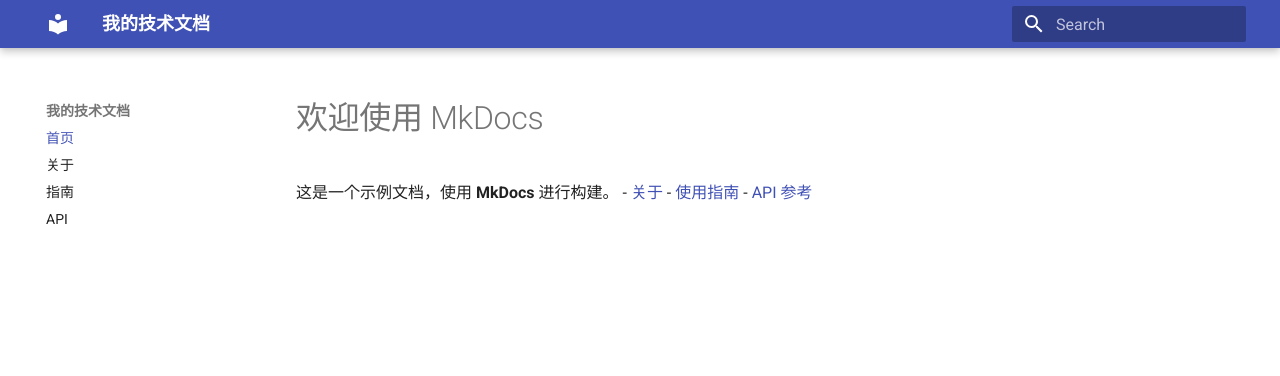
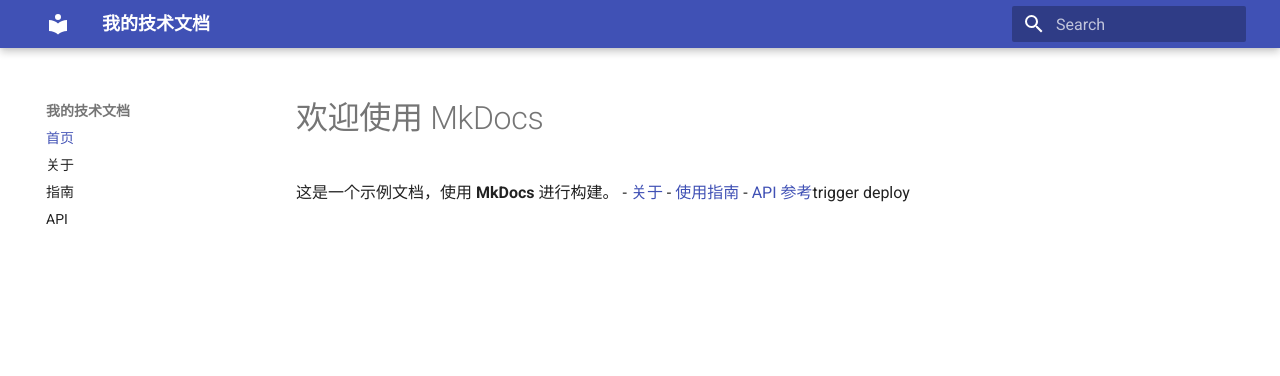
Before and after one commit to Uryka-Lamy/my-docs, an MkDocs documentation site: the page built from docs/index.md, in a window 1280 px wide. Shown: the top 376 px of the page. Built offline with MkDocs 1.6.1 and Material for MkDocs 9.7.7, drawn with Linux system fonts in a browser that asks for light colours.

Commit message:
trigger deploy

```diff
--- a/docs/index.md
+++ b/docs/index.md
@@ -2,4 +2,4 @@
 这是一个示例文档，使用 **MkDocs** 进行构建。
 - [关于](about.md)
 - [使用指南](guide.md)
-- [API 参考](api.md)
+- [API 参考](api.md)trigger deploy
```
